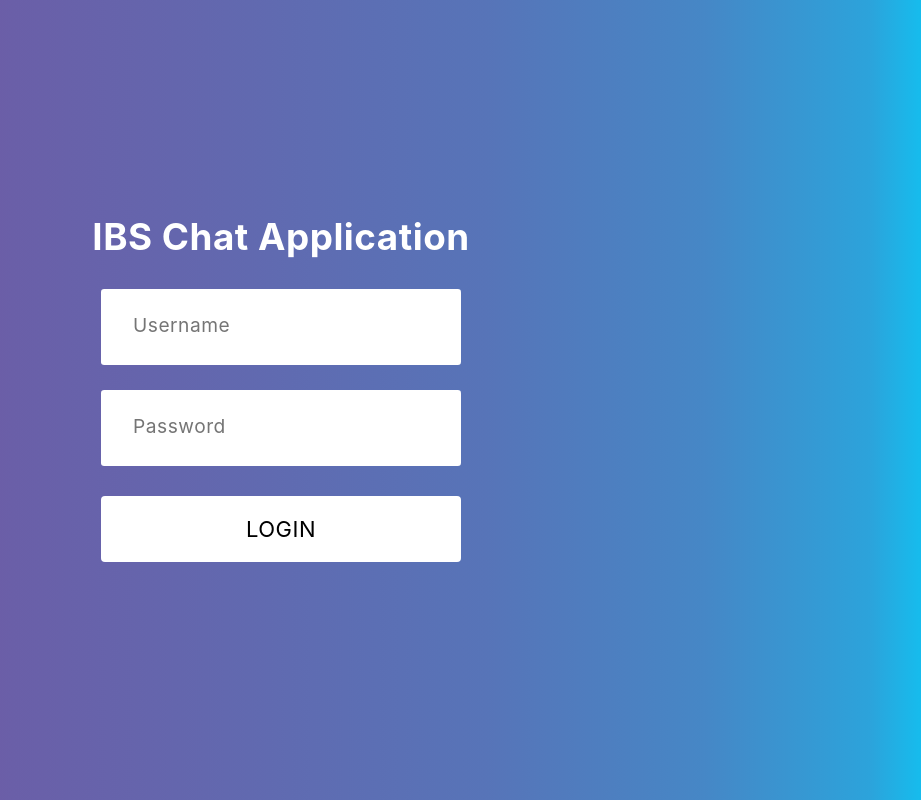
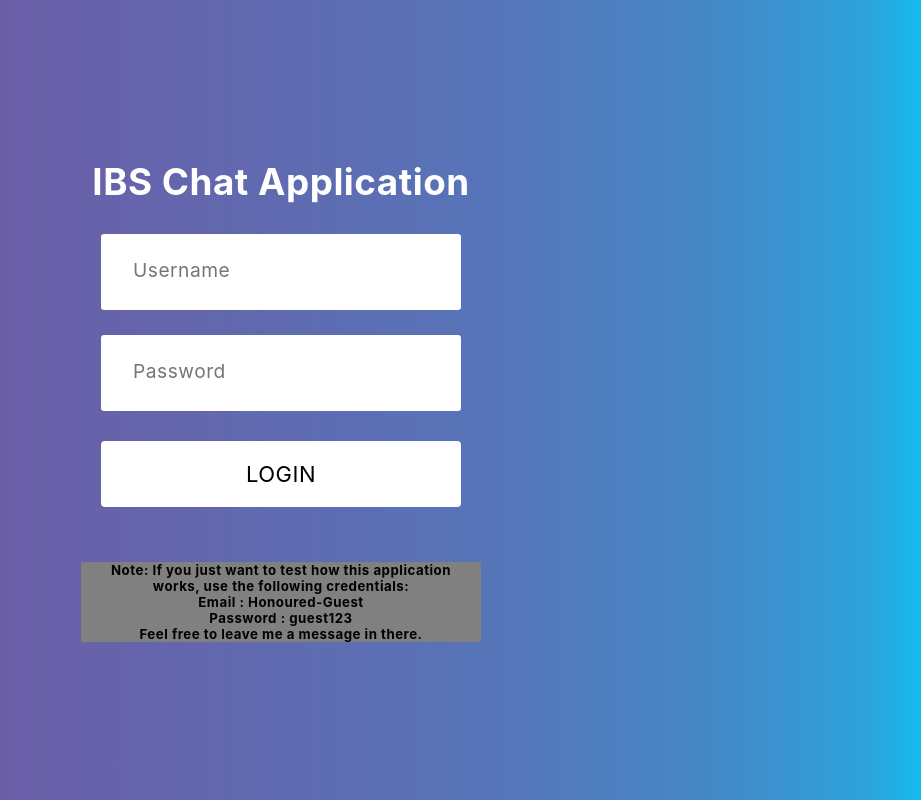
Before and after one commit to LehlohonoloMopeli/react-chap-application, a React (Create React App) app: page / in a window 1280 px wide. Shown: the whole page, without its empty margins (359-1280 px from the left). Built offline with nearby package versions, Linux system fonts and the light colour scheme.

Commit message:
Added login styling

```diff
--- /dev/null
+++ b/src/components/LoginForm.css
@@ -0,0 +1,4 @@
+.disclaimer {
+    background-color: grey;
+    margin-top: 50px;
+}
--- a/src/components/LoginForm.jsx
+++ b/src/components/LoginForm.jsx
@@ -1,6 +1,8 @@
 import React from 'react'
 import { useState } from 'react';
 import axios from 'axios';
+
+import "./LoginForm.css"
 
 function LoginForm() {
 
@@ -48,6 +50,13 @@ function LoginForm() {
                         </button>
                     </div>
                     <h2 className='error'>{error}</h2>
+                    <h5 className='disclaimer' align='center'>
+                        <span>Note: If you just want to test how this application</span><br/>
+                        <span>works, use the following credentials:</span><br/>
+                        <span>Email : <strong>Honoured-Guest</strong></span><br/>
+                        <span>Password : <strong>guest123</strong></span><br/>
+                        <span>Feel free to leave me a message in there.</span>
+                    </h5>
                 </form>
             </div>
         </div>
--- a/src/components/MessageForm.jsx
+++ b/src/components/MessageForm.jsx
@@ -2,7 +2,6 @@ import React from 'react';
 import {useState} from 'react';
 import { sendMessage, isTyping } from 'react-chat-engine';      //These functions come pre-Built
 import PhotoLibraryIcon from '@material-ui/icons/PhotoLibrary';
-import SendIcon from '@material-ui/icons/Send';
 import SendRoundedIcon from '@material-ui/icons/SendRounded';
 
 import './MessageForm.css'
@@ -39,7 +38,7 @@ function MessageForm(props) {
         <form className='message-form' onSubmit={handleSubmit}>
             <input
                 className='message-input'
-                placeholder="Don't be boring..."
+                placeholder="Send a message..."
                 value={value}
                 onChange={handleChange}
                 onSubmit={handleSubmit}
```
